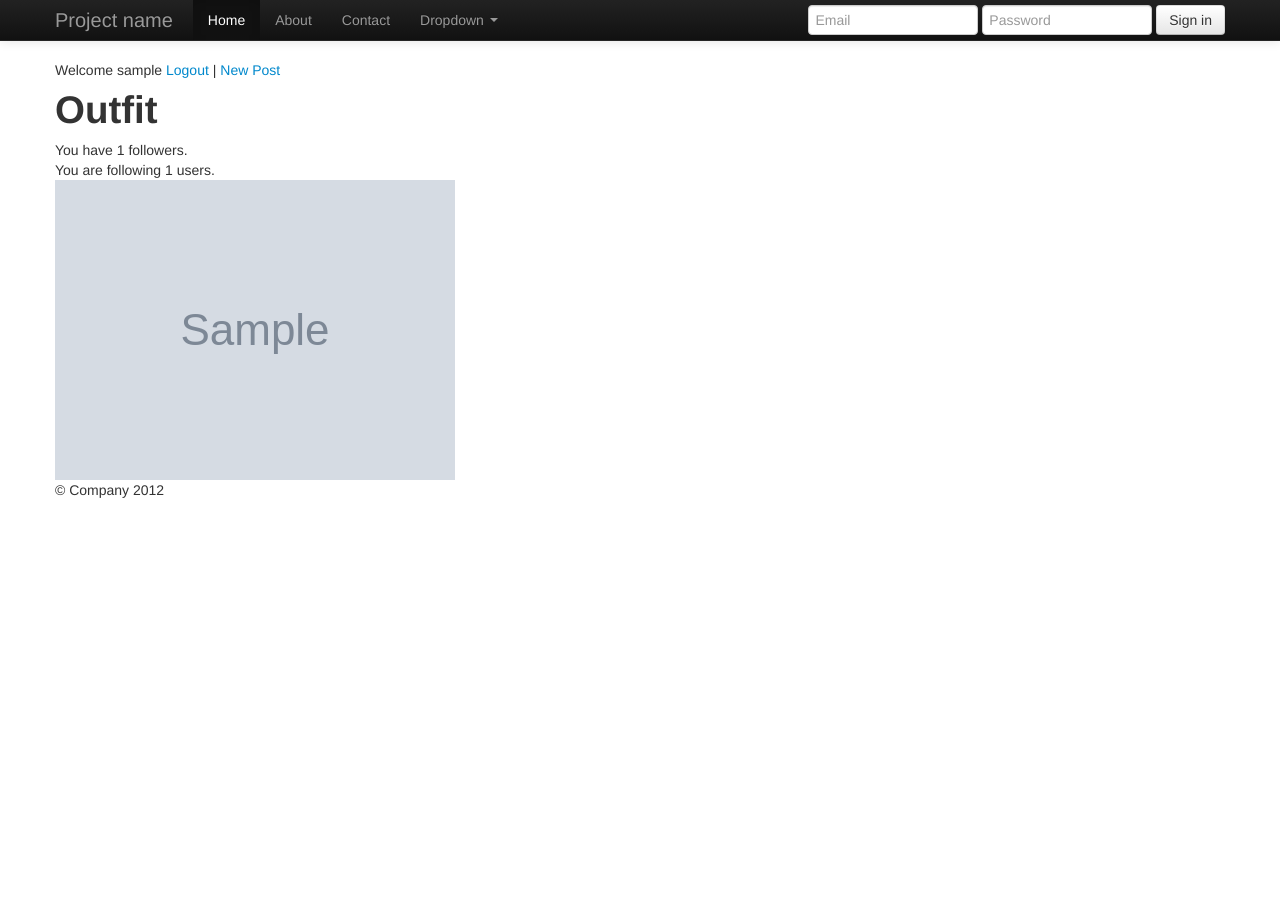
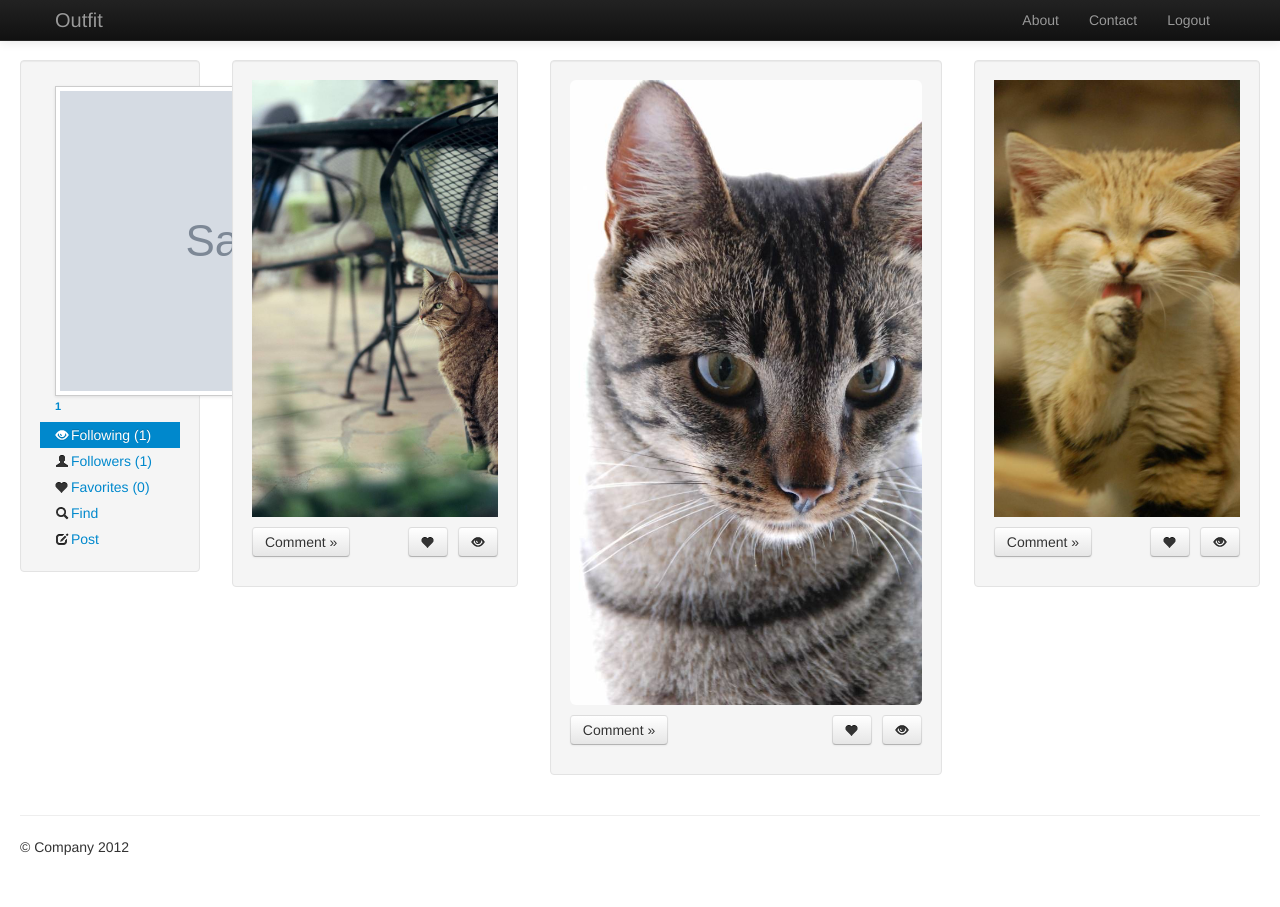
Before and after one commit to robotrab/outfit-flask, a Flask app: page / in a window 1280 px wide. Before the commit the page ends 498 px from the top, so only its background shows below. Run offline with Flask 2, Linux system fonts and the light colour scheme; the visitor is signed in with stand-in values (Sample User, id 1); grey boxes marked "Sample" are stand-in pictures; a database or web service that is not in the repository returns one stand-in record (values such as "Sample title"); some libraries are stand-ins or nearby versions.

Commit message:
Implementing posts, basic design.

```diff
--- /dev/null
+++ b/outfit/models/post.py
@@ -0,0 +1,32 @@
+import pymongo
+from outfit import config
+
+class Post:
+
+    def __init__(self, db):
+        self.db = db
+        self.posts = self.db.posts
+        self.SECRET = config.c['SECRET']
+
+    def get_spefic_post(self, post_id):
+        post = None
+
+        try:
+            post = self.posts.find_one({"_id": post_id})
+        except:
+            print "Unable to query database for post"
+
+        if post is None:
+            print "Post not in database"
+            return None
+
+        return post
+
+    def get_all_posts(self, username):
+        posts = []
+        try:
+            posts = self.posts.find({"user": username})
+        except:
+            print "Unable to query database for posts"
+
+        return posts
--- a/outfit/routes.py
+++ b/outfit/routes.py
@@ -1,5 +1,5 @@
 from outfit import app
-from outfit.models import user, profile
+from outfit.models import user, post
 from outfit import config
 from flask import Flask, session, redirect, url_for, escape, request, render_template
 import pymongo
@@ -9,6 +9,7 @@ connection = pymongo.MongoClient(config.c['DB_URL'])
 database = connection[config.c['DB']]
 
 users = user.User(database)
+posts = post.Post(database)
 app.secret_key = config.c['SECRET']
 
 ###############################################################
@@ -26,7 +27,8 @@ def index():
 
 def profile_home(username):
     user_info = users.get_user(username)
-    return render_template("profile_home.html", user_info=user_info)
+    post_info = posts.get_all_posts(username)
+    return render_template("profile_home.html", user_info=user_info, post_info=post_info)
 
 ###############################################################
 #AUTHENTICATION AND SIGNUP
--- a/outfit/static/css/main.css
+++ b/outfit/static/css/main.css
@@ -3,3 +3,16 @@
 /* ==========================================================================
    Author's custom styles
    ========================================================================== */
+
+
+.share-row {
+    margin-top: 10px;
+}
+
+ul.share-row li:first-child {
+    padding-left: 0;
+}
+
+ul.share-row li:nth-child(2) {
+    padding-right: 0;
+}
--- a/outfit/templates/layouts/layout.html
+++ b/outfit/templates/layouts/layout.html
@@ -1,5 +1,8 @@
 <!DOCTYPE html>
-<html class="no-js">
+<!--[if lt IE 7]>      <html class="no-js lt-ie9 lt-ie8 lt-ie7"> <![endif]-->
+<!--[if IE 7]>         <html class="no-js lt-ie9 lt-ie8"> <![endif]-->
+<!--[if IE 8]>         <html class="no-js lt-ie9"> <![endif]-->
+<!--[if gt IE 8]><!--> <html class="no-js"> <!--<![endif]-->
     <head>
         <meta charset="utf-8">
         <meta http-equiv="X-UA-Compatible" content="IE=edge,chrome=1">
@@ -28,41 +31,19 @@
         <div class="navbar navbar-inverse navbar-fixed-top">
             <div class="navbar-inner">
                 <div class="container">
-                    <a class="btn btn-navbar" data-toggle="collapse" data-target=".nav-collapse">
-                        <span class="icon-bar"></span>
-                        <span class="icon-bar"></span>
-                        <span class="icon-bar"></span>
-                    </a>
-                    <a class="brand" href="#">Project name</a>
+                    <a class="brand" href="#">Outfit</a>
                     <div class="nav-collapse collapse">
-                        <ul class="nav">
-                            <li class="active"><a href="#">Home</a></li>
+                        <ul class="nav pull-right">
                             <li><a href="#about">About</a></li>
                             <li><a href="#contact">Contact</a></li>
-                            <li class="dropdown">
-                                <a href="#" class="dropdown-toggle" data-toggle="dropdown">Dropdown <b class="caret"></b></a>
-                                <ul class="dropdown-menu">
-                                    <li><a href="#">Action</a></li>
-                                    <li><a href="#">Another action</a></li>
-                                    <li><a href="#">Something else here</a></li>
-                                    <li class="divider"></li>
-                                    <li class="nav-header">Nav header</li>
-                                    <li><a href="#">Separated link</a></li>
-                                    <li><a href="#">One more separated link</a></li>
-                                </ul>
-                            </li>
+                            <li><a href="/logout">Logout</a></li>
                         </ul>
-                        <form class="navbar-form pull-right">
-                            <input class="span2" type="text" placeholder="Email">
-                            <input class="span2" type="password" placeholder="Password">
-                            <button type="submit" class="btn">Sign in</button>
-                        </form>
                     </div><!--/.nav-collapse -->
                 </div>
             </div>
         </div>
 
-        <div class="container">
+        <div class="container-fluid">
 
             {% block content %}{% endblock %}
 
@@ -74,10 +55,12 @@
 
         </div> <!-- /container -->
 
-        <script src="//ajax.googleapis.com/ajax/libs/jquery/1.9.1/jquery.min.js"></script>
-        <script>window.jQuery || document.write('<script src="/static/js/vendor/jquery-1.9.1.min.js"><\/script>')</script>
+        <!-- <script src="//ajax.googleapis.com/ajax/libs/jquery/1.9.1/jquery.min.js"></script>
+        <script>window.jQuery || document.write('<script src="js/vendor/jquery-1.9.1.min.js"><\/script>')</script> -->
+        <script src="js/vendor/jquery-1.9.1.min.js"></script>
 
         <script src="{{url_for('static', filename='js/vendor/bootstrap.min.js')}}"></script>
+
         <script src="{{url_for('static', filename='js/main.js')}}"></script>
     </body>
 </html>
--- a/outfit/templates/profile_home.html
+++ b/outfit/templates/profile_home.html
@@ -1,13 +1,50 @@
 {% extends "layouts/layout.html" %}
 {% block title %}Home{% endblock %}
 {% block content %}
-    Welcome {{user_info.username}}
-    <a href="/logout">Logout</a> | <a href="/newpost">New Post</a>
 
 
-    <h1>Outfit</h1>
+    <div class="row-fluid">
+        <div class="span2">
+          <div class="well sidebar-nav nav-side">
+            <ul class="nav nav-list">
+              <li class="nav-header"><a href="#">
+                <img class="img-polaroid" src="{{user_info.avatar}}">{{user_info._id}}</a></li>
+              <li class="active"><a href="#"><i class="icon-eye-open"></i>Following ({{user_info.follows|length}})</a></li>
+              <li><a href="#"><i class="icon-user"></i>Followers ({{user_info.followers|length}})</a></li>
+              <li><a href="#"><i class="icon-heart"></i>Favorites (0)</a></li>
+              <li><a href="#"><i class="icon-search"></i>Find</a></li>
+              <li><a href="#"><i class="icon-edit"></i>Post</a></li>
+              <!-- <li><a href="#">Trending</a></li> -->
+            </ul>
+          </div><!--/.well -->
+        </div><!--/span-->
 
-    You have {{user_info.followers|length}} followers. </br>
-    You are following {{user_info.follows|length}} users. </br>
-    <img src='{{user_info.avatar}}' /></br>
+        <div class="span3 well">
+            <img src="{{url_for('static', filename='img/cats1.jpg')}}" alt="Cat1" />
+            <ul class="unstyled inline share-row">
+                <li><a class="btn" href="#">Comment &raquo;</a></li>
+                <li class="pull-right"><a class="btn" href="#"><i class="icon-eye-open"></i></a></li>
+                <li class="pull-right"><a class="btn" href="#"><i class="icon-heart"></i></a></li>
+            </ul>
+        </div>
+        <div class="span4 well">
+            <img src="{{url_for('static', filename='img/cats2.jpg')}}" class="img-rounded" alt="Cat2" />
+            <ul class="unstyled inline share-row">
+                <li><a class="btn" href="#">Comment &raquo;</a></li>
+                <li class="pull-right"><a class="btn" href="#"><i class="icon-eye-open"></i></a></li>
+                <li class="pull-right"><a class="btn" href="#"><i class="icon-heart"></i></a></li>
+            </ul>
+       </div>
+        <div class="span3 well">
+            <img src="{{url_for('static', filename='img/cats3.jpg')}}" alt="Cat3" />
+            <ul class="unstyled inline share-row">
+                <li><a class="btn" href="#">Comment &raquo;</a></li>
+                <li class="pull-right"><a class="btn" href="#"><i class="icon-eye-open"></i></a></li>
+                <li class="pull-right"><a class="btn" href="#"><i class="icon-heart"></i></a></li>
+            </ul>
+        </div>
+    </div>
+
+    <hr>
+
 {% endblock %}
```
Also changed, not shown: outfit/models/profile.py (deleted, +0 -13 lines), outfit/static/img/cats1.jpg (added), outfit/static/img/cats2.jpg (added), outfit/static/img/cats3.jpg (added).
